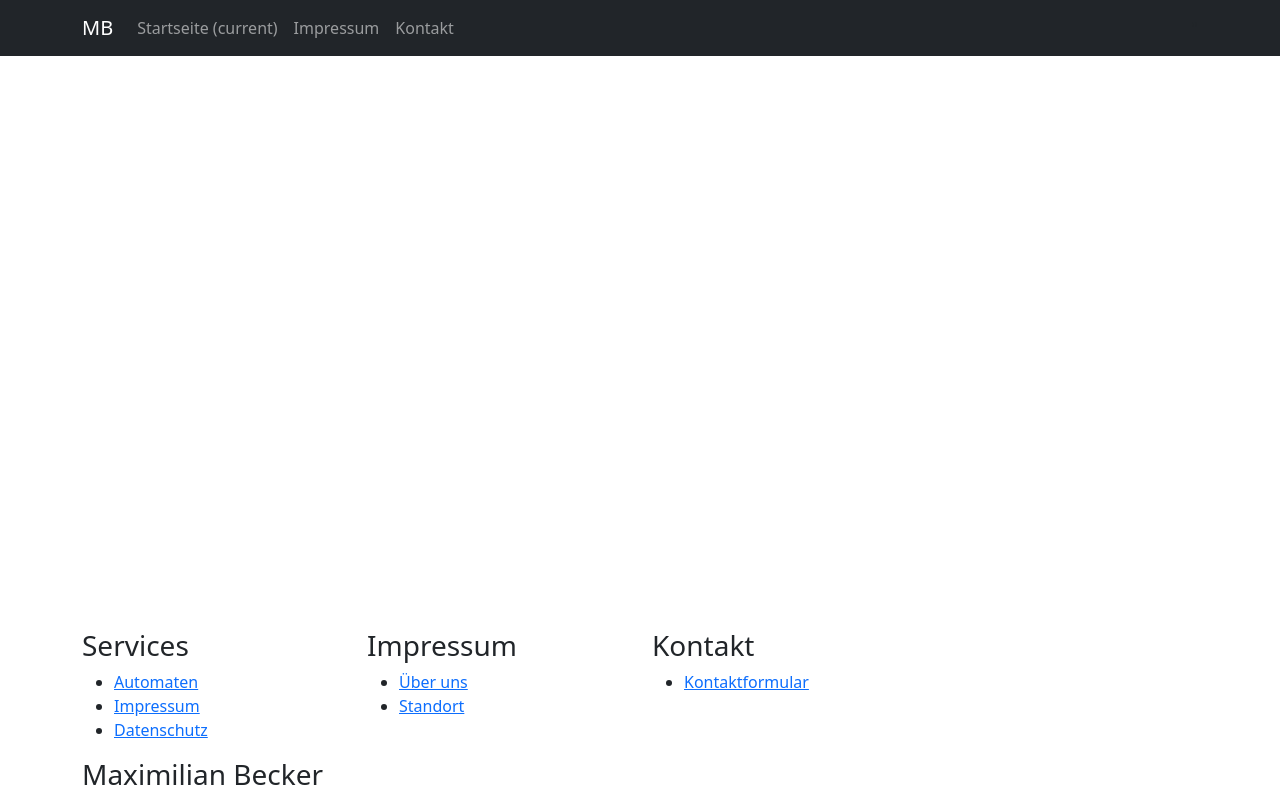
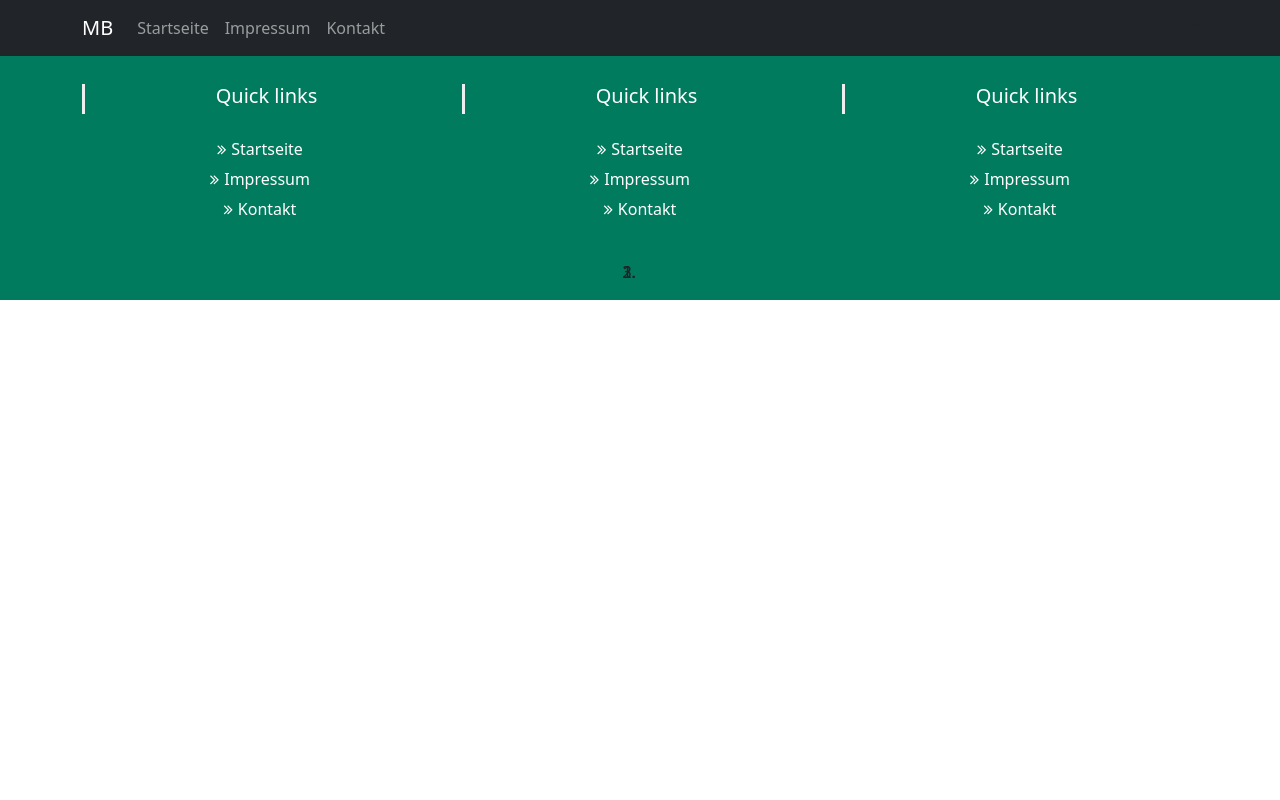
Before and after one commit to towelie8/Automaten_Aufsteller, a plain HTML site: page index.html in a window 1280 px wide. Drawn offline with nearby package versions, Linux system fonts and the light colour scheme.

Commit message:
footer + css

```diff
--- a/index.html
+++ b/index.html
@@ -58,45 +58,36 @@
       <header>
   <!--Footer-->
 
-    <div class="footer-dark fixed-bottom">
-      <footer>
+	<section id="footer">
 		<div class="container">
-          <div class="row">
-            <div class="col-sm-6 col-md-3 item">
-              <h3>Services</h3>
-              <ul>
-                <li><a href="#">Automaten</a></li>
-                <li><a href="#">Impressum</a></li>
-                <li><a href="#">Datenschutz</a></li>
+			<div class="row text-center text-xs-center text-sm-left text-md-left">
+				<div class="col-xs-12 col-sm-4 col-md-4">
+					<h5>Quick links</h5>
+					<ul class="list-unstyled quick-links">
+            <li><a href="#"><i class="fa fa-angle-double-right"></i>Startseite</a></li>
+						<li><a href="#"><i class="fa fa-angle-double-right"></i>Impressum</a></li>
+						<li><a href="#"><i class="fa fa-angle-double-right"></i>Kontakt</a></li>
 					</ul>
 				</div>
-            <div class="col-sm-6 col-md-3 item">
-              <h3>Impressum</h3>
-              <ul>
-                <li><a href="#">Über uns</a></li>
-                <li><a href="#">Standort</a></li>
+				<div class="col-xs-12 col-sm-4 col-md-4">
+					<h5>Quick links</h5>
+					<ul class="list-unstyled quick-links">
+            <li><a href="#"><i class="fa fa-angle-double-right"></i>Startseite</a></li>
+						<li><a href="#"><i class="fa fa-angle-double-right"></i>Impressum</a></li>
+						<li><a href="#"><i class="fa fa-angle-double-right"></i>Kontakt</a></li>
 					</ul>
 				</div>
-            <div class="col-sm-6 col-md-3 item">
-              <h3>Kontakt</h3>
-              <ul>
-                <li><a href="#">Kontaktformular</a></li>
+				<div class="col-xs-12 col-sm-4 col-md-4">
+					<h5>Quick links</h5>
+					<ul class="list-unstyled quick-links">
+						<li><a href="#"><i class="fa fa-angle-double-right"></i>Startseite</a></li>
+						<li><a href="#"><i class="fa fa-angle-double-right"></i>Impressum</a></li>
+						<li><a href="#"><i class="fa fa-angle-double-right"></i>Kontakt</a></li>
 					</ul>
-            </div>
-            <div class="col-md-6 item text">
-              <h3>Maximilian Becker</h3>
-            </div>
-            <div class="col item social">
-              <a href="#"><i class="icon ion-social-facebook"></i></a>
-              <a href="#"><i class="icon ion-social-twitter"></i></a>
-              <a href="#"><i class="icon ion-social-snapchat"></i></a>
-              <a href="#"><i class="icon ion-social-instagram"></i></a>
 				</div>
 			</div>
 		</div>
-      </footer>
-    </div>
-
+	</section>
   <!-- Scripts -->
   <script src="https://cdn.jsdelivr.net/npm/@popperjs/core@2.11.8/dist/umd/popper.min.js" integrity="sha384-I7E8VVD/ismYTF4hNIPjVp/Zjvgyol6VFvRkX/vR+Vc4jQkC+hVqc2pM8ODewa9r" crossorigin="anonymous"></script>
   <script src="https://cdn.jsdelivr.net/npm/bootstrap@5.3.2/dist/js/bootstrap.min.js" integrity="sha384-BBtl+eGJRgqQAUMxJ7pMwbEyER4l1g+O15P+16Ep7Q9Q+zqX6gSbd85u4mG4QzX+" crossorigin="anonymous"></script>
--- a/style/style.css
+++ b/style/style.css
@@ -0,0 +1,75 @@
+/* Footer */
+@import url('https://maxcdn.bootstrapcdn.com/font-awesome/4.7.0/css/font-awesome.min.css');
+section {
+    padding: 60px 0;
+}
+
+section .section-title {
+    text-align: center;
+    color: #007b5e;
+    margin-bottom: 50px;
+    text-transform: uppercase;
+}
+#footer {
+    background: #007b5e !important;
+}
+#footer h5{
+	padding-left: 10px;
+    border-left: 3px solid #eeeeee;
+    padding-bottom: 6px;
+    margin-bottom: 20px;
+    color:#ffffff;
+}
+#footer a {
+    color: #ffffff;
+    text-decoration: none !important;
+    background-color: transparent;
+    -webkit-text-decoration-skip: objects;
+}
+#footer ul.social li{
+	padding: 3px 0;
+}
+#footer ul.social li a i {
+    margin-right: 5px;
+	font-size:25px;
+	-webkit-transition: .5s all ease;
+	-moz-transition: .5s all ease;
+	transition: .5s all ease;
+}
+#footer ul.social li:hover a i {
+	font-size:30px;
+	margin-top:-10px;
+}
+#footer ul.social li a,
+#footer ul.quick-links li a{
+	color:#ffffff;
+}
+#footer ul.social li a:hover{
+	color:#eeeeee;
+}
+#footer ul.quick-links li{
+	padding: 3px 0;
+	-webkit-transition: .5s all ease;
+	-moz-transition: .5s all ease;
+	transition: .5s all ease;
+}
+#footer ul.quick-links li:hover{
+	padding: 3px 0;
+	margin-left:5px;
+	font-weight:700;
+}
+#footer ul.quick-links li a i{
+	margin-right: 5px;
+}
+#footer ul.quick-links li:hover a i {
+    font-weight: 700;
+}
+
+@media (max-width:767px){
+	#footer h5 {
+    padding-left: 0;
+    border-left: transparent;
+    padding-bottom: 0px;
+    margin-bottom: 10px;
+}
+}
```
Lines whose indentation alone changed are shown as unchanged.
